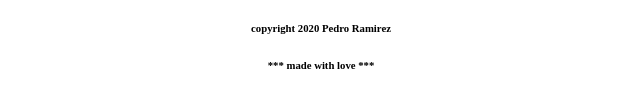
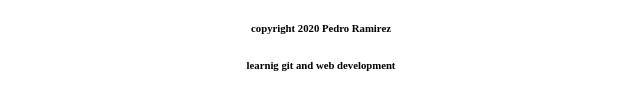
Before and after one commit to pramirez2328/animated-page, a plain HTML site: page index.html in a window 1280 px wide. Shown: the part 593-702 px from the top of the page, 319-959 px from the left. Drawn offline with Linux system fonts and the light colour scheme.

Commit message:
solving conflicts

```diff
--- a/index.html
+++ b/index.html
@@ -33,7 +33,7 @@
 <footer>
 
     <h6>copyright 2020 Pedro Ramirez</h6>
-    <h6> *** made with love ***</h6>
+    <h6>learnig git and web development</h6>
 
 </footer>
 
```
